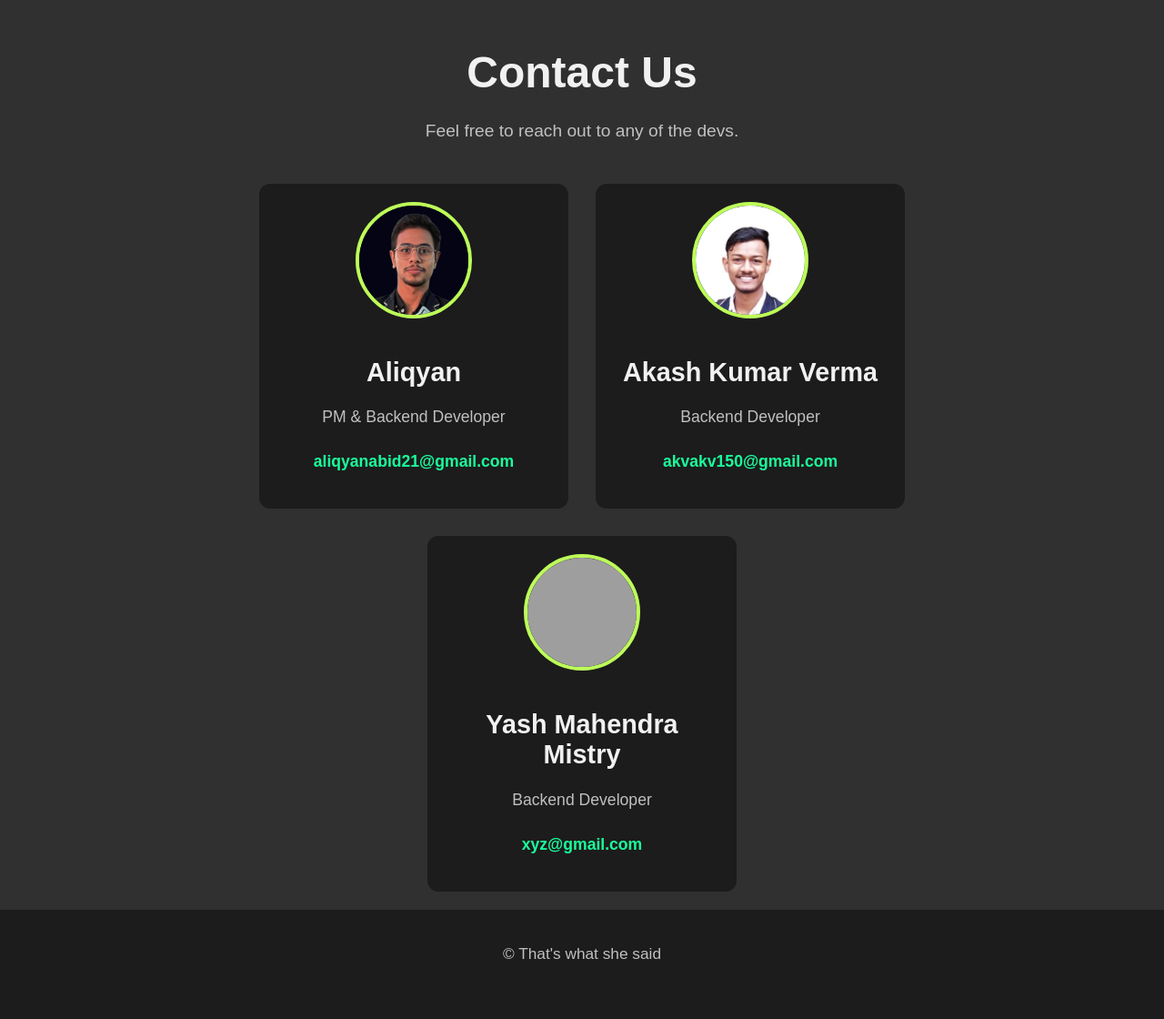
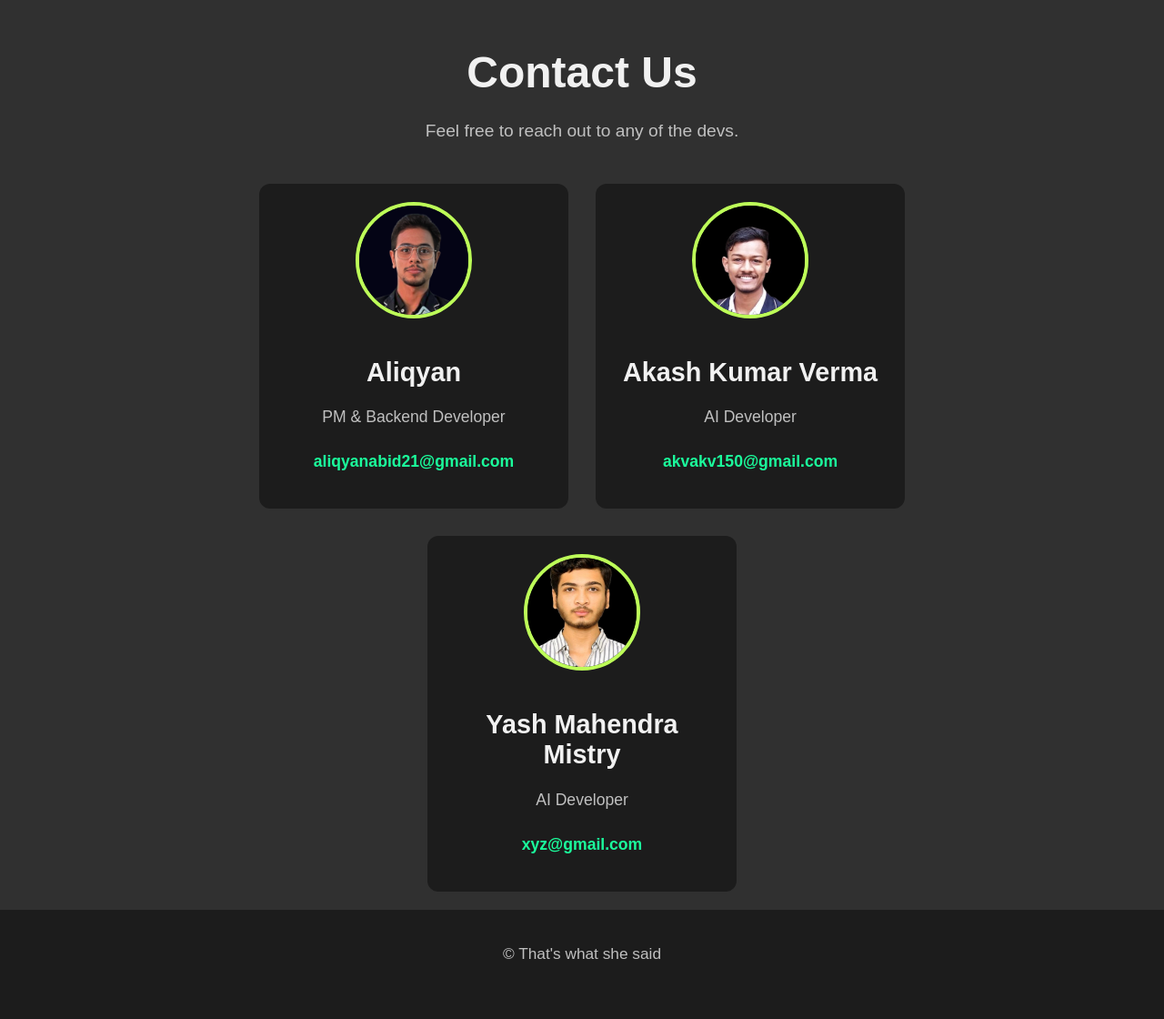
Before and after one commit to Aliqyan-21/rsna.app, a Flask app: page /contact in a window 1280 px wide. Shown: the part 60-1180 px from the top of the page at 91% size. Run offline with Flask 3, Linux system fonts and the light colour scheme; grey boxes are pictures that could not be loaded.

Commit message:
updation

```diff
--- a/templates/contact.html
+++ b/templates/contact.html
@@ -21,17 +21,17 @@
         </div>
 
         <div class="team-member">
-            <img src="{{ url_for('static', filename='assets/profile_pics/akash.jpg') }}" alt="Akash" class="team-photo">
+            <img src="{{ url_for('static', filename='assets/profile_pics/akash-black.jpg') }}" alt="Akash" class="team-photo">
             <h2>Akash Kumar Verma</h2>
-            <p>Backend Developer</p>
+            <p>AI Developer</p>
             <p><a class="e-link" href="mailto:akvakv150@gmail.com">akvakv150@gmail.com</a></p>
         </div>
 
         <div class="team-member">
-            <img src="{{ url_for('static', filename='assets/profile_pics/xyz.png') }}" alt="xyz" class="team-photo">
+            <img src="{{ url_for('static', filename='assets/profile_pics/yash-black.jpg') }}" alt="xyz" class="team-photo">
             <h2>Yash Mahendra Mistry</h2>
-            <p>Backend Developer</p>
-            <p><a class="e-link" href="mailto:janesmith@example.com">xyz@gmail.com</a></p>
+            <p>AI Developer</p>
+            <p><a class="e-link" href="mailto:24yashmistry@gmail.com">xyz@gmail.com</a></p>
         </div>
     </div>
 </div>
```
Also changed, not shown: static/assets/profile_pics/akash-black.jpg (added), static/assets/profile_pics/akash.jpg (deleted), static/assets/profile_pics/yash-black.jpg (added).
